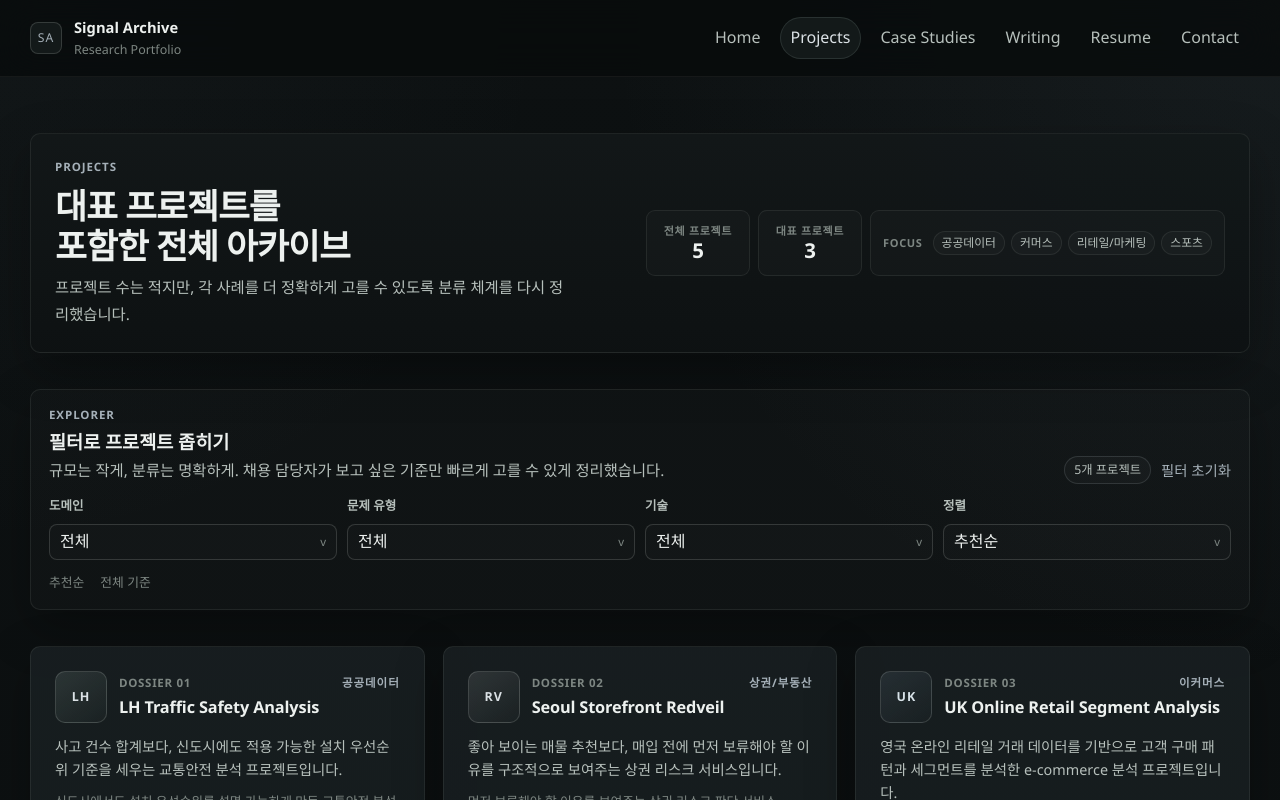
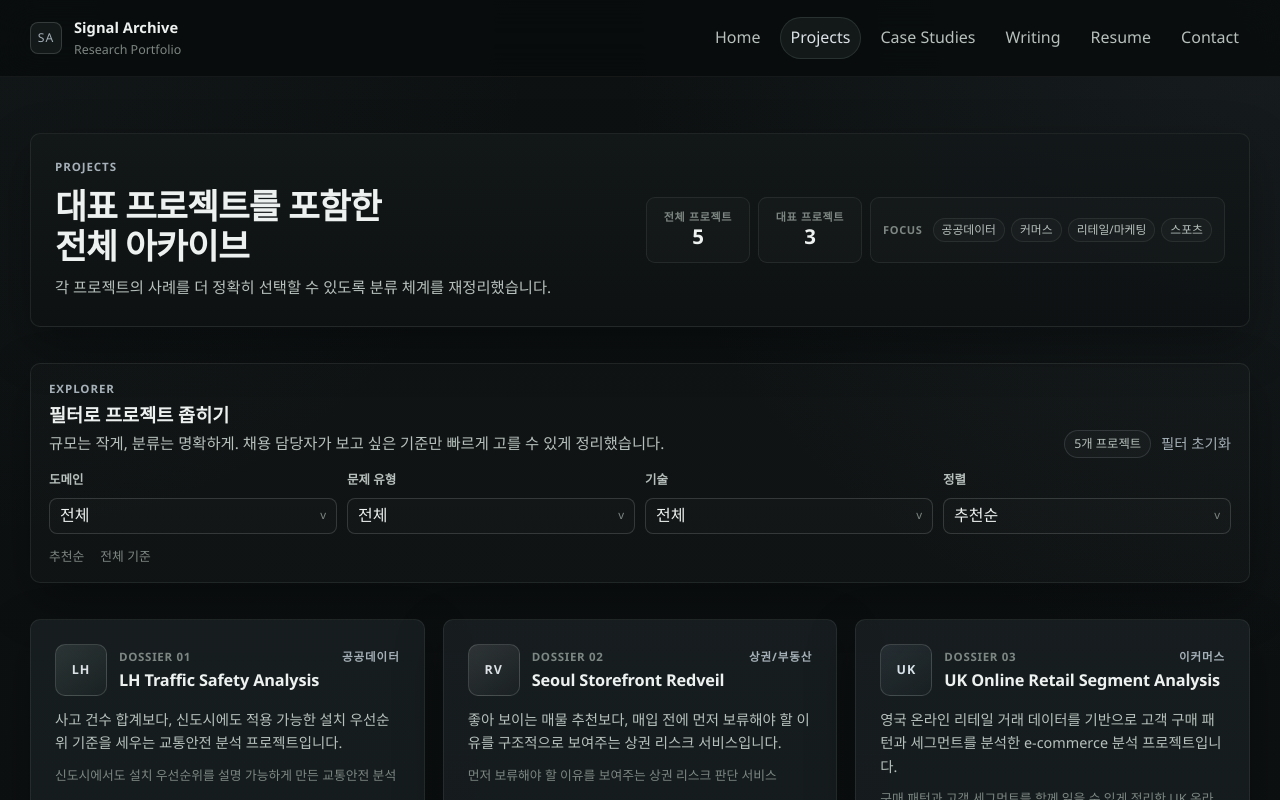
Before and after one commit to dffxonnb-cyber/signal-archive, a Next.js app: page /projects in a window 1280 px wide. Shown: the top 800 px of the page. Built offline with nearby package versions, Linux system fonts and the light colour scheme.

Commit message:
Refine projects header copy and wrap

```diff
--- a/app/globals.css
+++ b/app/globals.css
@@ -1461,6 +1461,15 @@ main {
   overflow-wrap: normal;
 }
 
+.projects-header__title-prefix,
+.projects-header__title-tail {
+  display: block;
+}
+
+.projects-header__title-prefix {
+  white-space: nowrap;
+}
+
 .projects-header__title-tail {
   white-space: nowrap;
 }
--- a/app/projects/page.tsx
+++ b/app/projects/page.tsx
@@ -11,11 +11,11 @@ export default function ProjectsPage() {
           <div className="projects-header__lead">
             <span className="eyebrow">Projects</span>
             <h1 className="page-title projects-header__title">
-              <span className="projects-header__title-prefix">대표 프로젝트를 포함한</span>{" "}
+              <span className="projects-header__title-prefix">대표 프로젝트를 포함한</span>
               <span className="projects-header__title-tail">전체 아카이브</span>
             </h1>
             <p className="page-intro">
-              프로젝트 수는 적지만, 각 사례를 더 정확하게 고를 수 있도록 분류 체계를 다시 정리했습니다.
+              각 프로젝트의 사례를 더 정확히 선택할 수 있도록 분류 체계를 재정리했습니다.
             </p>
           </div>
 
```
